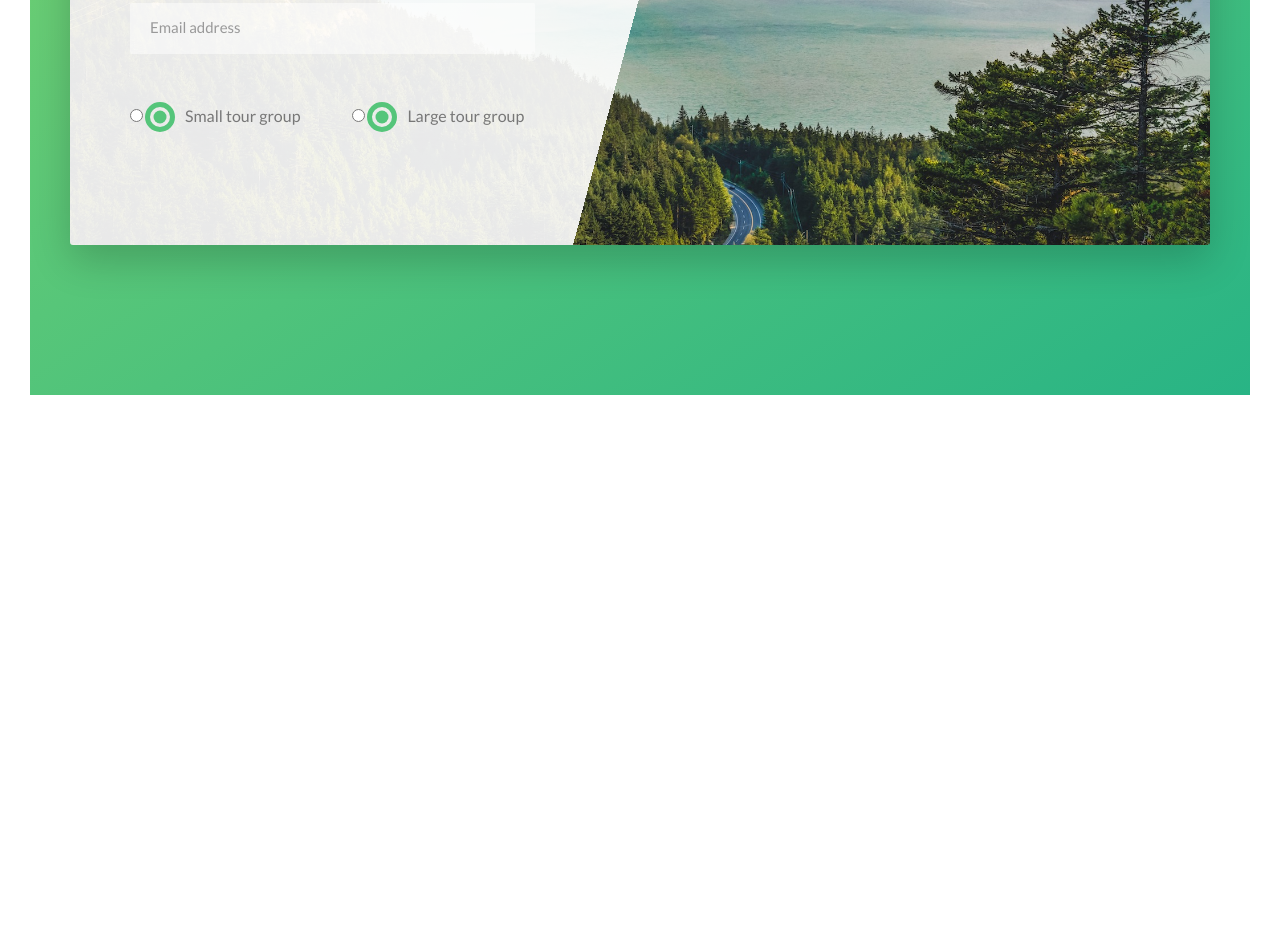
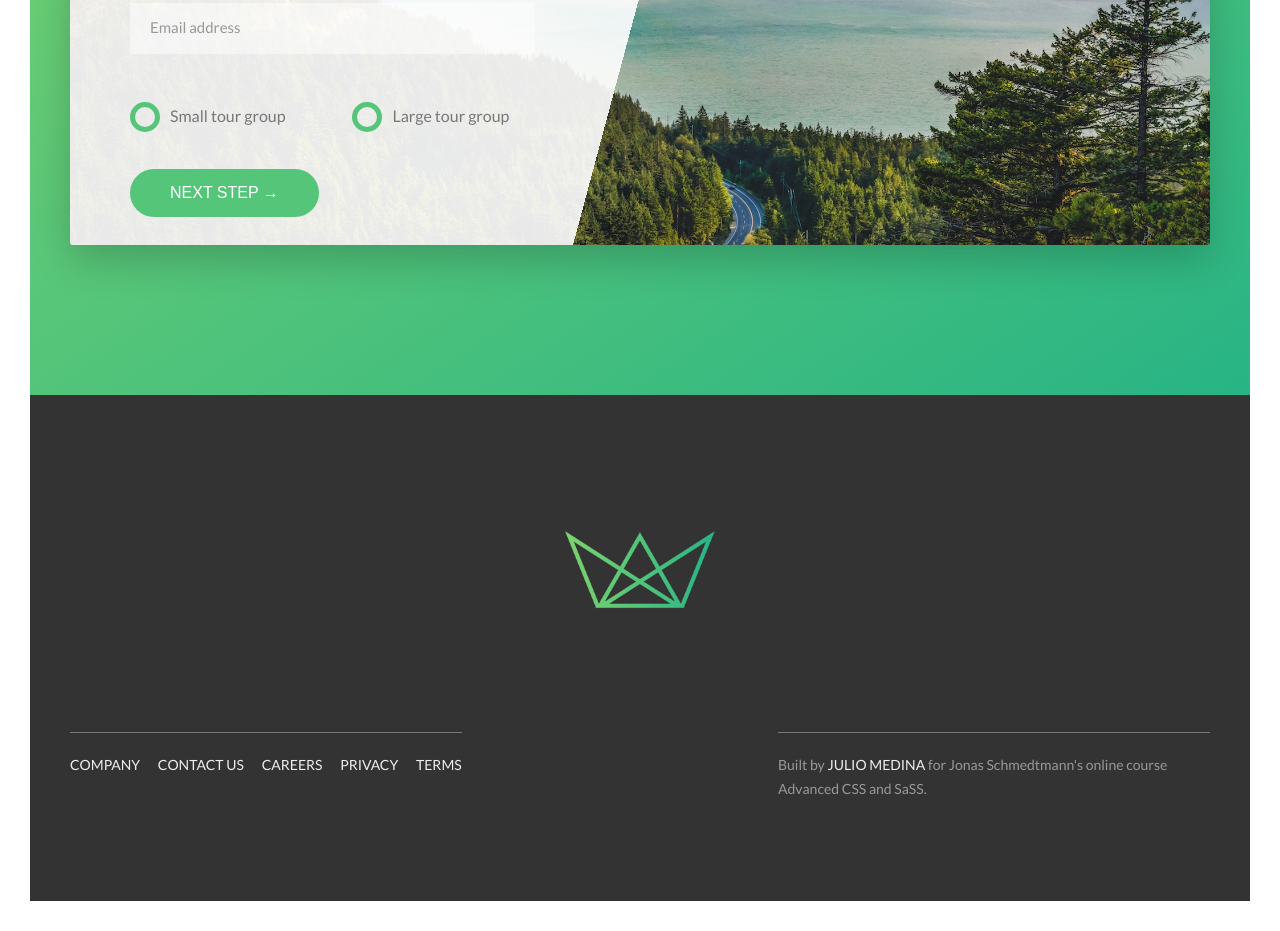
Before and after one commit to JMedina/Touri, a website: page index.html in a window 1280 px wide. Shown: the part 4902-5833 px from the top of the page. Before the commit the page ends 5327 px from the top, so only its background shows below. Drawn offline with Linux system fonts and the light colour scheme.

Commit message:
implement footer

```diff
--- a/index.html
+++ b/index.html
@@ -294,10 +294,10 @@
 
                            <div class="form__group">
                               <input type="email" class="form__input" placeholder="Email address" id="email" required>
-                              <label for="email" class="form__label">Full Name</label>
+                              <label for="email" class="form__label">Email</label>
                            </div>
 
-                           <div class="form__group">
+                           <div class="form__group u-margin-bottom-medium">
                               <div class="form__radio-group">
                                  <input type="radio" class="form__radio-input" id="small" name="size">
                                  <label for="small" class="form__radio-label">
@@ -315,13 +315,44 @@
                               </div>
                            </div>
 
+                       <div class="form__group">
+                           <button href="#" class="btn btn--green">Next step &rarr;</button>
+
+                       </div>
+
+
                         </form>
                      </div>
                   </div>
                </div>
             </section>
 
+            <footer class="footer">
+                <div class="footer__logo-box">
+                    <img src="img/favicon.png" alt="Full logo" class="footer__logo">
+                </div>
+                <div class="row">
+                    <div class="col-1-of-2">
+                        <div class="footer__navigation">
+                            <ul class="footer__list">
+                                <li class="footer__item"><a href="#" class="footer__link">Company</a></li>
+                                <li class="footer__item"><a href="#" class="footer__link">Contact us</a></li>
+                                <li class="footer__item"><a href="#" class="footer__link">Careers</a></li>
+                                <li class="footer__item"><a href="#" class="footer__link">Privacy</a></li>
+                                <li class="footer__item"><a href="#" class="footer__link">Terms</a></li>
+                            </ul>
+                        </div>
+                    </div>
 
+                    <div class="col-1-of-2">
+                       <p class="footer__copyright">
+                           Built by <a href="#" class="footer__link">Julio Medina</a> for  Jonas Schmedtmann's online course Advanced CSS and SaSS.
+                       </p>
+                    </div>
+
+
+                </div>
+            </footer>
 
          </main>
 
--- a/sass/abstracts/_variables.scss
+++ b/sass/abstracts/_variables.scss
@@ -16,6 +16,7 @@ $color-gray-light-1: #f7f7f7;
 $color-gray-light-2: #eee;
 $color-gray-dark: #777;
 $color-gray-darker: #999;
+$color-gray-darkest: #333;
 
 $best-color-purple: #532789;
 
--- a/sass/base/_utilities.scss
+++ b/sass/base/_utilities.scss
@@ -1,23 +1,23 @@
 .u-center-text {
-    text-align: center;
+    text-align: center !important;
 }
 
 .u-margin-bottom-big {
-    margin-bottom: 8rem;
+    margin-bottom: 8rem !important;
 }
 
 .u-margin-bottom-medium {
-    margin-bottom: 4rem;
+    margin-bottom: 4rem !important;
 }
 
 .u-margin-bottom-small {
-    margin-bottom: 1.5rem;
+    margin-bottom: 1.5rem !important;
 }
 
 .u-margin-top-big {
-   margin-top: 8rem;
+   margin-top: 8rem !important;
 }
 
 .u-margin-top-huge {
-   margin-top: 10rem;
+   margin-top: 10rem !important;
 }
--- a/sass/components/_button.scss
+++ b/sass/components/_button.scss
@@ -1,5 +1,5 @@
 .btn {
-
+    &,
     &:link,
     &:visited {
         text-transform: uppercase;
@@ -10,6 +10,9 @@
         transition: all .2s;
         position: relative;
         font-size: $default-font-size;
+
+        border: none;
+        cursor: pointer;
     }
 
     &:hover {
@@ -17,7 +20,8 @@
         box-shadow: -2px 1rem 2rem rgba($color-black,.2);
     }
 
-    &:active {
+    &:active,
+    &:focus {
         transform: translateY(-1px);
         box-shadow: -1px .5rem 1rem rgba($color-black,.2);
     }
--- a/sass/components/_form.scss
+++ b/sass/components/_form.scss
@@ -57,6 +57,10 @@
       display: inline-block;
    }
 
+    &__radio-input {
+        display: none;
+    }
+
    &__radio-label {
       font-size: $default-font-size;
       cursor: pointer;
@@ -85,11 +89,12 @@
          left: 50%;
          transform: translate(-50%, -50%);
          background-color: $color-primary;
+         opacity: 0;
+         transition: opacity .2s;
       }
    }
 
    &__radio-input:checked ~ &__radio-label &__radio-button::after {
-
+        opacity: 1;
    }
-
 }
--- /dev/null
+++ b/sass/layout/_footer.scss
@@ -0,0 +1,61 @@
+.footer {
+    background-color: $color-gray-darkest;
+    padding: 10rem 0;
+    font-size: 1.4rem;
+
+
+    &__logo-box {
+        text-align: center;
+        margin-bottom: 8rem;
+    }
+
+    &__logo{
+        height: 15rem;
+        width: auto;
+    }
+
+    &__navigation{
+        border-top: 1px solid $color-gray-dark;
+        padding-top: 2rem;
+        display: inline-block;
+    }
+
+    &__list{
+        list-style: none;
+    }
+
+    &__item{
+        display: inline-block;
+
+        &:not(:last-child) {
+            margin-right: 1.5rem;
+        }
+    }
+
+    &__link{
+        text-transform: uppercase;
+
+        &:link,
+        &:visited {
+            color: $color-gray-light-2;
+            background-color: transparent;
+            text-decoration: none;
+            display: inline-block;
+            transition: all .2s;
+        }
+
+        &:hover,
+        &:active {
+            color: $color-primary;
+            box-shadow: 0 1rem 2rem rgba($color-black, .4);
+        }
+    }
+
+    &__copyright {
+        color: $color-gray-darker;
+        border-top: 1px solid $color-gray-dark;
+        padding-top: 2rem;
+        width: 80%;
+        float: right;
+    }
+}
--- a/sass/main.scss
+++ b/sass/main.scss
@@ -15,6 +15,7 @@
 @import "components/form";
 @import "components/story";
 
+@import "layout/footer";
 @import "layout/grid";
 @import "layout/header";
 
```
Also changed, not shown: css/style.css.
